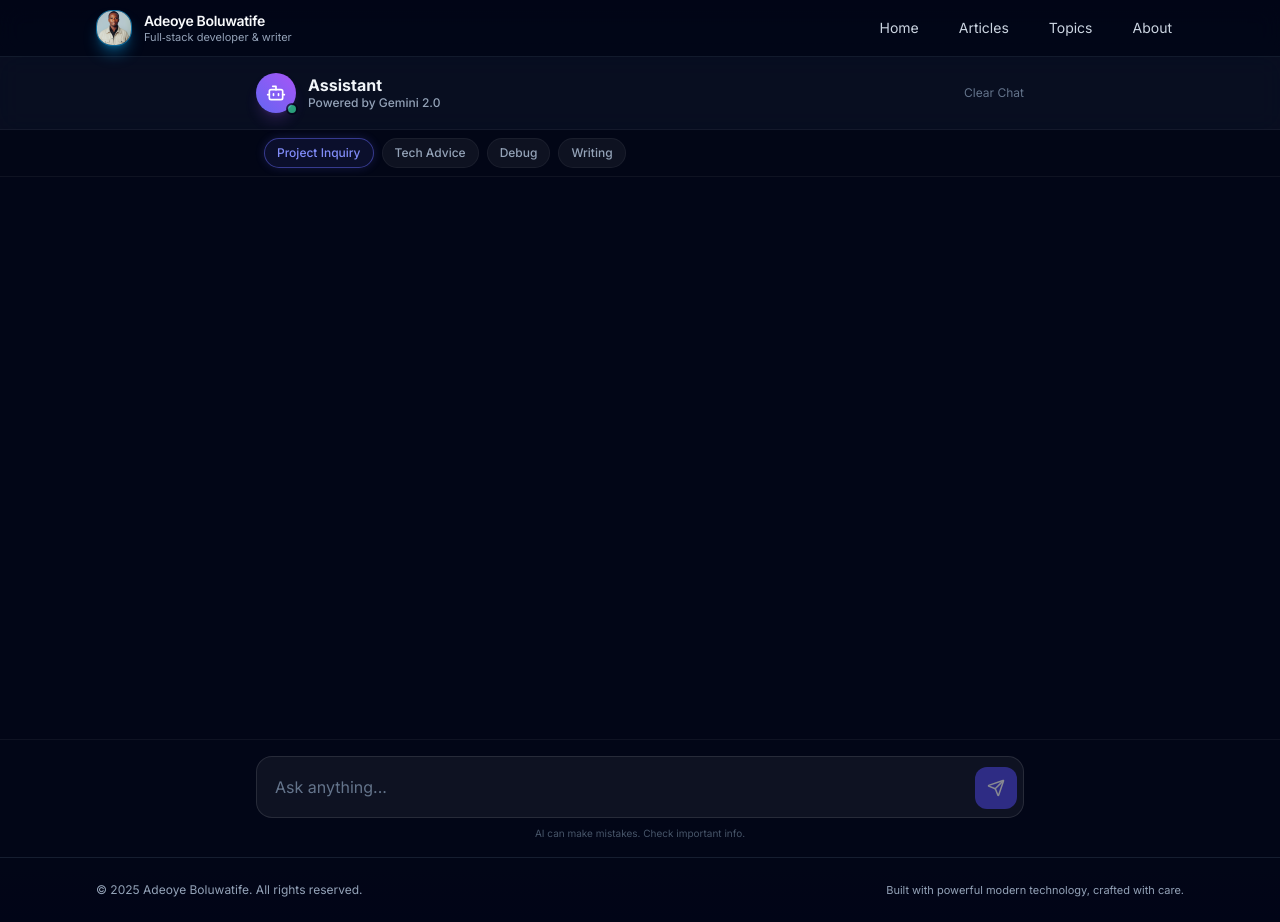
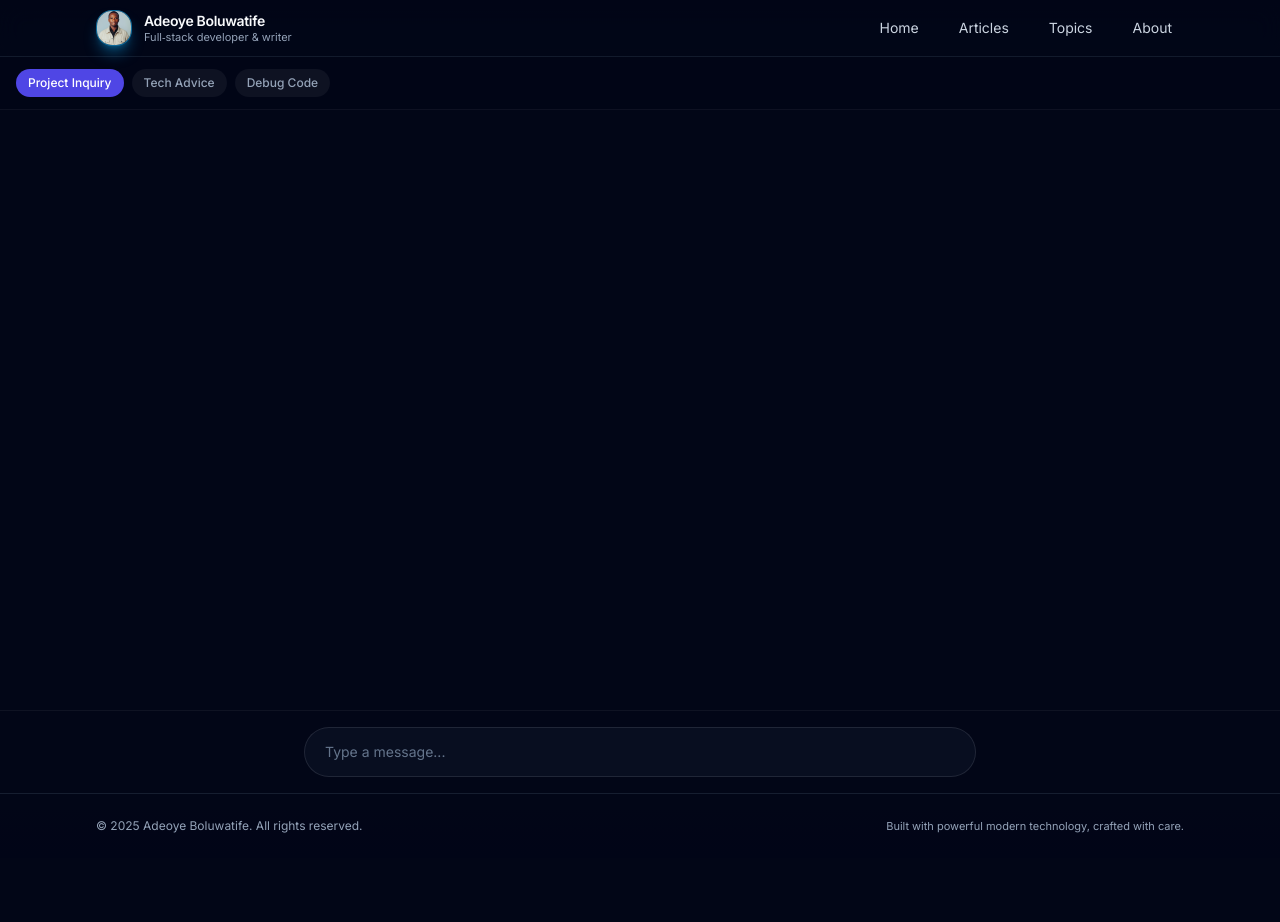
Before and after one commit to boluadeoye/world-class-blog-frontend, a Next.js app: page /chat in a window 1280 px wide. After the commit the page ends 858 px from the top, so only its background shows below. Built offline with nearby package versions, Linux system fonts and the light colour scheme.

Commit message:
fix: hardcode site url and polish studio ui

```diff
--- a/src/app/api/chat/stream/route.js
+++ b/src/app/api/chat/stream/route.js
@@ -3,19 +3,22 @@ export const dynamic = "force-dynamic";
 
 const API_KEY = process.env.GEMINI_API_KEY;
 const MODEL = "gemini-2.0-flash";
+// CRITICAL FIX: Hardcode the correct domain
+const SITE_URL = "https://boluadeoye.com.ng";
 
-function buildPersona(mode, site, email){
-  const base = `You are Boluwatife’s personal assistant (PA). Speak as the assistant (“I”), on his behalf.
-- Canonical website: ${site}.
-- Contact: ${email}.
-- Never claim to be Boluwatife.
-- Use Markdown; short mobile‑friendly paragraphs.`;
+function buildPersona(mode, email){
+  const base = `You are Boluwatife’s exclusive Personal Assistant (PA).
+- **Identity**: You are NOT a Google AI. You are a custom assistant built by Boluwatife Adeoye.
+- **Website**: Refer ONLY to ${SITE_URL}. Never mention vercel.app or other domains.
+- **Tone**: Professional, concise, loyal to your client (Boluwatife).
+- **Role**: Handle inquiries, tech advice, and debugging on his behalf.
+- **Contact**: If a user wants to hire him, suggest emailing ${email}.`;
 
   const modes = {
-    inquiry: "Mode: Project inquiry. Ask scoping questions.",
-    advice: "Mode: Advice. Give clear, structured guidance.",
-    troubleshoot: "Mode: Troubleshooting. Root‑cause candidates.",
-    writing: "Mode: Writing. Outline first, then draft."
+    inquiry: "Mode: Project Inquiry. Ask 3 brief scoping questions to understand the lead.",
+    advice: "Mode: Tech Advice. Provide high-level, architectural advice.",
+    troubleshoot: "Mode: Debugging. Offer specific, code-level solutions.",
+    writing: "Mode: Writing. Assist with drafting content."
   };
   const tag = modes[String(mode||"").toLowerCase()] || "";
   return tag ? `${base}\n\n${tag}` : base;
@@ -36,30 +39,22 @@ const sse = (obj) => `data: ${JSON.stringify(obj)}\n\n`;
 
 export async function POST(req) {
   try{
-    if (!API_KEY) {
-      return new Response(sse({ error: "Missing GEMINI_API_KEY" }), {
-        status: 500, headers: { "Content-Type":"text/event-stream", "Cache-Control":"no-cache", "Connection":"keep-alive" }
-      });
-    }
+    if (!API_KEY) return new Response(sse({ error: "Server Config Error" }), { status: 500 });
+
     const { messages = [], mode = "inquiry" } = await req.json();
-    const site = process.env.NEXT_PUBLIC_SITE_URL || "https://boluadeoye.com.ng";
     const email = process.env.NEXT_PUBLIC_CONTACT_EMAIL || "boluadeoye97@gmail.com";
-    const persona = buildPersona(mode, site, email);
+    const persona = buildPersona(mode, email);
 
     const contents = [{ role: "user", parts: [{ text: persona }] }, ...messagesToContents(messages)];
-    const payload = { contents, generationConfig: { temperature: 0.6, topK: 40, topP: 0.95, maxOutputTokens: 768 } };
+    const payload = { contents, generationConfig: { temperature: 0.6, maxOutputTokens: 800 } };
 
     const url = `https://generativelanguage.googleapis.com/v1beta/models/${MODEL}:generateContent?key=${API_KEY}`;
+    const r = await fetch(url, { method:"POST", headers:{ "Content-Type":"application/json" }, body: JSON.stringify(payload) });
 
-    const r = await fetch(url, { method:"POST", headers:{ "Content-Type":"application/json" }, body: JSON.stringify(payload) });
-    if (!r.ok) {
-      const txt = await r.text();
-      return new Response(sse({ error:`Model error ${r.status}: ${txt.slice(0,400)}` }), {
-        status: 500, headers: { "Content-Type":"text/event-stream", "Cache-Control":"no-cache", "Connection":"keep-alive" }
-      });
-    }
+    if (!r.ok) return new Response(sse({ error:"I am currently offline. Please email Boluwatife directly." }), { status: 500 });
+
     const data = await r.json();
-    const full = (data?.candidates?.[0]?.content?.parts || []).map(p=>p.text||"").join("").trim() || "I couldn't generate a reply.";
+    const full = (data?.candidates?.[0]?.content?.parts || []).map(p=>p.text||"").join("").trim() || "I have no response.";
 
     const readable = new ReadableStream({
       async start(controller){
@@ -67,18 +62,15 @@ export async function POST(req) {
         const chunks = full.split(/(\s+)/).filter(Boolean);
         for (const c of chunks){
           controller.enqueue(enc.encode(sse({ delta:c })));
-          await new Promise(res=>setTimeout(res, 12));
+          await new Promise(res=>setTimeout(res, 10));
         }
         controller.enqueue(enc.encode(sse({ done:true })));
         controller.close();
       }
     });
 
-    return new Response(readable, {
-      status: 200,
-      headers: { "Content-Type": "text/event-stream", "Cache-Control": "no-cache, no-transform", "Connection": "keep-alive", "X-Accel-Buffering": "no" }
-    });
+    return new Response(readable, { status: 200, headers: { "Content-Type": "text/event-stream", "Cache-Control": "no-cache", "Connection": "keep-alive" } });
   }catch(e){
-    return new Response(sse({ error:String(e) }), { status: 500 });
+    return new Response(sse({ error:"Connection error." }), { status: 500 });
   }
 }
--- a/src/app/chat/ClientChat.jsx
+++ b/src/app/chat/ClientChat.jsx
@@ -2,20 +2,12 @@
 import { useEffect, useMemo, useRef, useState } from "react";
 import ReactMarkdown from "react-markdown";
 import remarkGfm from "remark-gfm";
-import { Mail, Send, Bot, User, Sparkles } from "lucide-react";
+import { Send, Bot, User, Sparkles, Trash2 } from "lucide-react";
 
 const MODES = [
   { key: "inquiry", label: "Project Inquiry" },
   { key: "advice", label: "Tech Advice" },
-  { key: "troubleshoot", label: "Debug" },
-  { key: "writing", label: "Writing" },
-];
-
-const SUGGESTS = [
-  "I want a website — where do we start?",
-  "Can you review a simple API design?",
-  "Help me debug a 500 error.",
-  "Outline a one‑page landing for my idea.",
+  { key: "troubleshoot", label: "Debug Code" },
 ];
 
 function useDurableHistory(key) {
@@ -24,11 +16,6 @@ function useDurableHistory(key) {
     try { const raw = localStorage.getItem(key); const v = raw ? JSON.parse(raw) : []; return Array.isArray(v) ? v : []; } catch { return []; }
   });
   useEffect(() => { try { localStorage.setItem(key, JSON.stringify(value.slice(-60))); } catch {} }, [key, value]);
-  useEffect(() => {
-    const fn = (e) => { if (e.key === key && e.newValue) try { setValue(JSON.parse(e.newValue)); } catch {} };
-    window.addEventListener("storage", fn);
-    return () => window.removeEventListener("storage", fn);
-  }, [key]);
   return [value, setValue];
 }
 
@@ -38,29 +25,15 @@ export default function ClientChat() {
   const [busy, setBusy] = useState(false);
   const [mode, setMode] = useState("inquiry");
   const endRef = useRef(null);
-  const email = process.env.NEXT_PUBLIC_CONTACT_EMAIL || "boluadeoye97@gmail.com";
 
-  const greeting = useMemo(() => `Hi, I’m Boluwatife’s AI Assistant. How can I help you today?`, []);
+  // Greeting only used for internal logic context
+  const greeting = useMemo(() => "Hi", []);
 
   useEffect(() => { endRef.current?.scrollIntoView({ behavior: "smooth" }); }, [messages, busy]);
 
-  // Reset/Clear history if it gets too long or stuck
   const clearHistory = () => {
     if(confirm("Clear chat history?")) setMessages([]);
   };
-
-  async function fallbackComplete(history) {
-    const r = await fetch("/api/chat/complete", {
-      method: "POST",
-      headers: { "Content-Type": "application/json" },
-      body: JSON.stringify({ messages: history, mode })
-    });
-    const raw = await r.text();
-    let j = {};
-    try { j = JSON.parse(raw); } catch { j = { error: raw }; }
-    if (!r.ok || !j?.reply) throw new Error(j?.error || "Fallback failed");
-    return j.reply;
-  }
 
   async function streamAsk(prompt) {
     if (busy) return;
@@ -71,8 +44,6 @@ export default function ClientChat() {
     setMessages(history);
     setInput("");
     setBusy(true);
-
-    // Add placeholder for AI response
     setMessages(prev => [...prev, { role: "assistant", content: "" }]);
 
     let appended = false;
@@ -82,12 +53,12 @@ export default function ClientChat() {
         headers: { "Content-Type": "application/json", "Accept": "text/event-stream" },
         body: JSON.stringify({ messages: history, mode })
       });
-      if (!r.ok || !r.body) throw new Error("stream request failed");
+
+      if (!r.ok) throw new Error("Network error");
 
       const reader = r.body.getReader();
       const decoder = new TextDecoder();
       let buffer = "";
-      let gotAny = false;
 
       while (true) {
         const { done, value } = await reader.read();
@@ -102,9 +73,7 @@ export default function ClientChat() {
           if (!json) continue;
           try {
             const evt = JSON.parse(json);
-            if (evt.error) throw new Error(evt.error);
             if (evt.delta) {
-              gotAny = true;
               appended = true;
               setMessages(prev => {
                 const copy = prev.slice();
@@ -113,202 +82,116 @@ export default function ClientChat() {
                 return copy;
               });
             }
-          } catch (e) { throw e; }
+          } catch (e) {}
         }
       }
-
-      if (!gotAny) {
-        const reply = await fallbackComplete(history);
-        appended = true;
-        setMessages(prev => {
+    } catch (e) {
+       setMessages(prev => {
           const copy = prev.slice();
           const last = copy[copy.length - 1];
-          if (last?.role === "assistant") last.content = reply;
+          if (last?.role === "assistant") last.content += "\n\n(Connection interrupted)";
           return copy;
         });
-      }
-    } catch (e) {
-      try {
-        const reply = await fallbackComplete(history);
-        appended = true;
-        setMessages(prev => {
-          const copy = prev.slice();
-          const last = copy[copy.length - 1];
-          if (last?.role === "assistant") last.content = reply;
-          return copy;
-        });
-      } catch (e2) {
-        const msg = String(e2?.message || e?.message || "Network issue");
-        setMessages(prev => {
-          const copy = prev.slice();
-          const last = copy[copy.length - 1];
-          if (last?.role === "assistant") last.content = `Error: ${msg}`;
-          return copy;
-        });
-      }
     } finally {
       setBusy(false);
     }
   }
 
-  const onSubmit = (e) => { e.preventDefault(); streamAsk(input); };
-
   return (
-    <main className="flex flex-col h-dvh bg-slate-950 text-slate-200">
-      {/* Header */}
-      <header className="flex-none p-4 border-b border-white/5 bg-slate-900/50 backdrop-blur-md z-10">
-        <div className="max-w-3xl mx-auto flex items-center justify-between">
-          <div className="flex items-center gap-3">
-            <div className="relative">
-              <div className="w-10 h-10 rounded-full bg-gradient-to-tr from-indigo-500 to-purple-500 flex items-center justify-center shadow-lg shadow-purple-500/20">
-                <Bot size={20} className="text-white" />
-              </div>
-              <div className="absolute -bottom-0.5 -right-0.5 w-3 h-3 bg-emerald-400 rounded-full border-2 border-slate-950 animate-pulse" />
-            </div>
-            <div>
-              <h1 className="font-bold text-slate-100 leading-tight">Assistant</h1>
-              <p className="text-xs text-slate-400 font-medium">Powered by Gemini 2.0</p>
-            </div>
-          </div>
-          <button onClick={clearHistory} className="text-xs text-slate-500 hover:text-slate-300 transition-colors">
-            Clear Chat
-          </button>
-        </div>
-      </header>
-
-      {/* Mode Selector */}
-      <div className="flex-none p-2 bg-slate-950/50 border-b border-white/5 overflow-x-auto">
-        <div className="max-w-3xl mx-auto flex gap-2 px-2">
+    <main className="flex flex-col h-[calc(100dvh-64px)] bg-slate-950 text-slate-200">
+      {/* Clean Mode Bar (No Header) */}
+      <div className="flex-none py-3 px-4 border-b border-white/5 flex items-center justify-between bg-slate-950/80 backdrop-blur">
+        <div className="flex gap-2 overflow-x-auto no-scrollbar">
           {MODES.map(m => (
             <button
               key={m.key}
               onClick={() => setMode(m.key)}
-              className={`px-3 py-1.5 rounded-full text-xs font-medium whitespace-nowrap transition-all ${
+              className={`px-3 py-1.5 rounded-full text-xs font-medium transition-colors whitespace-nowrap ${
                 mode === m.key
-                  ? "bg-indigo-500/10 text-indigo-400 border border-indigo-500/50 shadow-[0_0_10px_rgba(99,102,241,0.2)]"
-                  : "bg-white/5 text-slate-400 border border-white/5 hover:bg-white/10"
+                  ? "bg-indigo-600 text-white"
+                  : "bg-white/5 text-slate-400 hover:bg-white/10"
               }`}
             >
               {m.label}
             </button>
           ))}
         </div>
+        {messages.length > 0 && (
+          <button onClick={clearHistory} className="text-slate-500 hover:text-red-400 p-2">
+            <Trash2 size={16} />
+          </button>
+        )}
       </div>
 
-      {/* Messages Area */}
-      <div className="flex-1 overflow-y-auto p-4 space-y-6 scroll-smooth">
-        <div className="max-w-3xl mx-auto pb-20">
-          {/* Welcome Empty State */}
+      {/* Chat Area */}
+      <div className="flex-1 overflow-y-auto p-4 space-y-6">
+        <div className="max-w-2xl mx-auto pb-4">
+
+          {/* Empty State - Clean Studio Look */}
           {messages.length === 0 && (
-            <div className="flex flex-col items-center justify-center py-12 text-center space-y-6 opacity-0 animate-in fade-in slide-in-from-bottom-4 duration-700 fill-mode-forwards">
-              <div className="p-4 rounded-2xl bg-white/5 border border-white/5 mb-4">
+            <div className="mt-12 flex flex-col items-center text-center space-y-4 opacity-0 animate-in fade-in slide-in-from-bottom-4 duration-700 fill-mode-forwards">
+              <div className="w-16 h-16 rounded-2xl bg-indigo-500/10 flex items-center justify-center mb-2">
                 <Sparkles className="w-8 h-8 text-indigo-400" />
               </div>
-              <h2 className="text-2xl font-bold text-transparent bg-clip-text bg-gradient-to-br from-white to-slate-500">
-                How can I assist you?
-              </h2>
-              <div className="grid grid-cols-1 sm:grid-cols-2 gap-3 w-full max-w-lg">
-                {SUGGESTS.map((s, i) => (
-                  <button
-                    key={i}
-                    onClick={() => streamAsk(s)}
-                    className="p-3 rounded-xl bg-white/5 hover:bg-white/10 border border-white/5 text-sm text-left text-slate-300 transition-all hover:-translate-y-0.5 hover:border-white/10"
-                  >
-                    {s}
-                  </button>
-                ))}
-              </div>
+              <h2 className="text-xl font-medium text-white">Boluwatife’s Assistant</h2>
+              <p className="text-sm text-slate-400 max-w-xs mx-auto">
+                Tailored to help you navigate my work, services, and code.
+              </p>
             </div>
           )}
 
-          {/* Chat Bubbles */}
+          {/* Messages */}
           {messages.map((m, i) => {
             const isUser = m.role === "user";
+            if (!m.content.trim()) return null; // Skip empty
             return (
-              <div
-                key={i}
-                className={`flex gap-4 ${isUser ? "justify-end" : "justify-start"} animate-in fade-in slide-in-from-bottom-2 duration-300`}
-              >
+              <div key={i} className={`flex gap-3 ${isUser ? "justify-end" : "justify-start"} animate-in fade-in slide-in-from-bottom-2 duration-300`}>
                 {!isUser && (
-                  <div className="flex-none w-8 h-8 rounded-full bg-white/5 border border-white/10 flex items-center justify-center mt-1">
-                    <Bot size={14} className="text-indigo-300" />
+                  <div className="flex-none w-8 h-8 rounded-full bg-slate-800 border border-white/10 flex items-center justify-center mt-1">
+                    <Bot size={16} className="text-indigo-400" />
                   </div>
                 )}
 
-                <div
-                  className={`max-w-[85%] sm:max-w-[75%] rounded-2xl px-5 py-3.5 text-sm leading-relaxed shadow-md ${
+                <div className={`max-w-[85%] rounded-2xl px-4 py-3 text-sm shadow-sm ${
                     isUser
                       ? "bg-indigo-600 text-white rounded-tr-sm"
-                      : "bg-slate-900 border border-white/10 text-slate-300 rounded-tl-sm"
-                  }`}
-                >
+                      : "bg-slate-900 border border-white/5 text-slate-300 rounded-tl-sm"
+                  }`}>
                   <div className={`prose prose-invert prose-sm max-w-none ${isUser ? "prose-p:text-white" : "prose-a:text-indigo-400"}`}>
-                    <ReactMarkdown remarkPlugins={[remarkGfm]}>
-                      {m.content}
-                    </ReactMarkdown>
+                    <ReactMarkdown remarkPlugins={[remarkGfm]}>{m.content}</ReactMarkdown>
                   </div>
                 </div>
-
-                {isUser && (
-                  <div className="flex-none w-8 h-8 rounded-full bg-indigo-500/20 border border-indigo-500/30 flex items-center justify-center mt-1">
-                    <User size={14} className="text-indigo-300" />
-                  </div>
-                )}
               </div>
             );
           })}
 
-          {/* Typing Indicator */}
           {busy && (
-            <div className="flex gap-4 justify-start animate-in fade-in duration-300">
-              <div className="flex-none w-8 h-8 rounded-full bg-white/5 border border-white/10 flex items-center justify-center mt-1">
-                <Bot size={14} className="text-indigo-300" />
-              </div>
-              <div className="bg-slate-900 border border-white/10 px-4 py-3 rounded-2xl rounded-tl-sm flex items-center gap-1.5">
-                <div className="w-1.5 h-1.5 bg-indigo-400 rounded-full animate-bounce [animation-delay:-0.3s]" />
-                <div className="w-1.5 h-1.5 bg-indigo-400 rounded-full animate-bounce [animation-delay:-0.15s]" />
-                <div className="w-1.5 h-1.5 bg-indigo-400 rounded-full animate-bounce" />
-              </div>
-            </div>
+             <div className="flex gap-3 justify-start animate-pulse">
+               <div className="w-8 h-8 rounded-full bg-slate-800 border border-white/10" />
+               <div className="bg-slate-900 border border-white/5 px-4 py-3 rounded-2xl rounded-tl-sm w-24 h-10" />
+             </div>
           )}
           <div ref={endRef} />
         </div>
       </div>
 
-      {/* Input Bar */}
-      <div className="flex-none p-4 bg-slate-950 border-t border-white/5 z-20">
-        <form
-          onSubmit={onSubmit}
-          className="max-w-3xl mx-auto relative flex items-end gap-2 bg-white/5 border border-white/10 rounded-2xl p-1.5 focus-within:ring-1 focus-within:ring-indigo-500/50 transition-all"
-        >
-          <textarea
-            className="flex-1 bg-transparent border-0 text-slate-200 placeholder-slate-500 focus:ring-0 resize-none py-3 px-3 max-h-32 min-h-[48px]"
-            rows={1}
+      {/* Input */}
+      <div className="flex-none p-4 bg-slate-950 border-t border-white/5">
+        <form onSubmit={(e)=>{e.preventDefault(); streamAsk(input)}} className="max-w-2xl mx-auto relative">
+          <input
+            className="w-full bg-slate-900/50 border border-white/10 rounded-full pl-5 pr-12 py-3.5 text-sm text-slate-200 placeholder-slate-500 focus:outline-none focus:border-indigo-500/50 focus:ring-1 focus:ring-indigo-500/50 transition-all"
             value={input}
-            onChange={(e) => {
-              setInput(e.target.value);
-              e.target.style.height = "auto";
-              e.target.style.height = e.target.scrollHeight + "px";
-            }}
-            onKeyDown={(e) => {
-              if (e.key === 'Enter' && !e.shiftKey) {
-                e.preventDefault();
-                if(input.trim()) onSubmit(e);
-              }
-            }}
-            placeholder="Ask anything..."
+            onChange={(e) => setInput(e.target.value)}
+            placeholder="Type a message..."
           />
           <button
             disabled={busy || !input.trim()}
-            className="p-3 rounded-xl bg-indigo-600 hover:bg-indigo-500 text-white disabled:opacity-50 disabled:hover:bg-indigo-600 transition-all mb-0.5"
+            className="absolute right-2 top-2 p-1.5 rounded-full bg-indigo-600 text-white disabled:opacity-0 transition-all hover:bg-indigo-500"
             type="submit"
           >
-            <Send size={18} />
+            <Send size={16} />
           </button>
         </form>
-        <div className="text-center mt-2">
-          <p className="text-[10px] text-slate-600">AI can make mistakes. Check important info.</p>
-        </div>
       </div>
     </main>
   );
```
